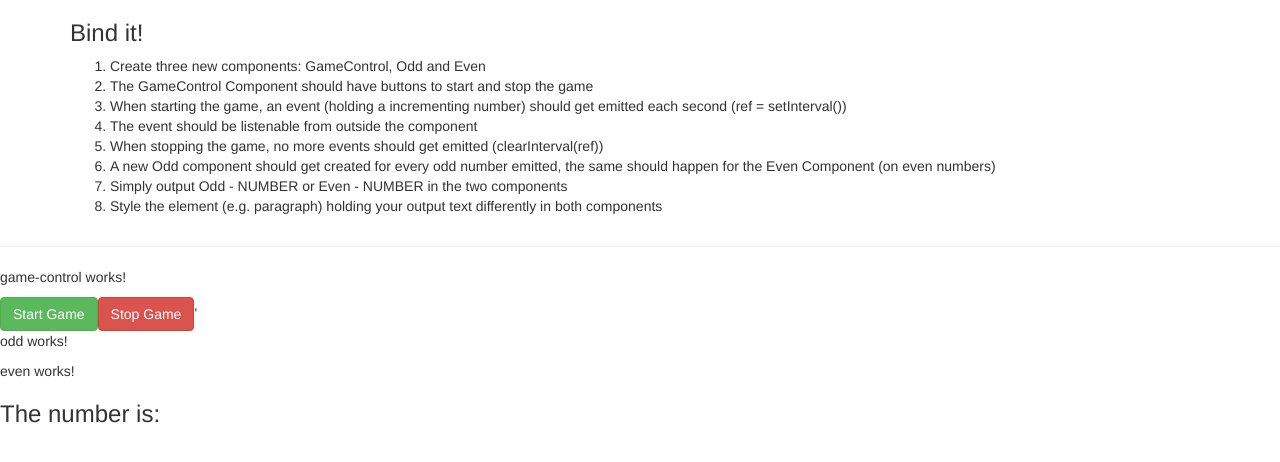
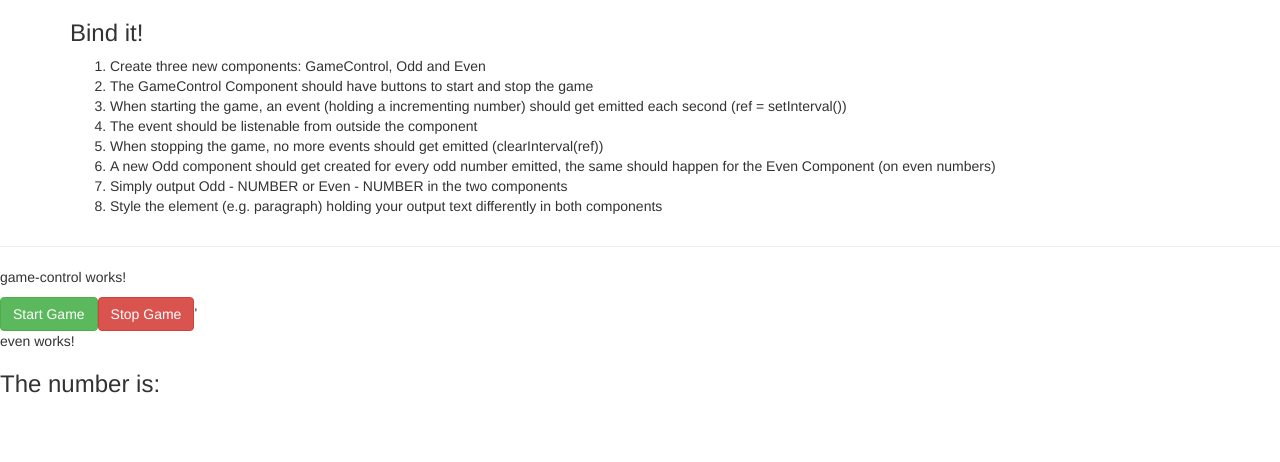
Before and after one commit to pbrandiezs/Udemy-Angular-The-Complete-Guide-2021-Assignment4, an Angular app: page / in a window 1280 px wide. Shown: the top 462 px of the page. Built offline with nearby package versions, Linux system fonts and the light colour scheme.

Commit message:
feat: Display count for odd components

```diff
--- a/src/app/app.component.html
+++ b/src/app/app.component.html
@@ -18,7 +18,7 @@
 <hr>
 <div>
   <app-game-control (gameEvent)='displayTheNumber($event)'></app-game-control>'
-  <app-odd></app-odd>
+  <app-odd *ngIf="theNumberFromGameControl % 2" [x] = theNumberFromGameControl></app-odd>
   <app-even></app-even>
   <h3>The number is: {{theNumberFromGameControl}}</h3>
 
--- a/src/app/app.component.ts
+++ b/src/app/app.component.ts
@@ -1,4 +1,4 @@
-import { Component, Input } from '@angular/core';
+import { Component, EventEmitter, Input, Output } from '@angular/core';
 
 @Component({
   selector: 'app-root',
@@ -6,6 +6,8 @@ import { Component, Input } from '@angular/core';
   styleUrls: ['./app.component.css']
 })
 export class AppComponent {
+  // @Output() theNumberFromGameControlEvent = new EventEmitter();
+
   theNumberFromGameControl: number;
 
   displayTheNumber(x) {
--- a/src/app/odd/odd.component.html
+++ b/src/app/odd/odd.component.html
@@ -1 +1 @@
-<p>odd works!</p>
+<p>odd works! The number is {{ x }}</p>
--- a/src/app/odd/odd.component.ts
+++ b/src/app/odd/odd.component.ts
@@ -1,4 +1,4 @@
-import { Component, OnInit } from '@angular/core';
+import { Component, OnInit, Input } from '@angular/core';
 
 @Component({
   selector: 'app-odd',
@@ -12,4 +12,11 @@ export class OddComponent implements OnInit {
   ngOnInit(): void {
   }
 
+  @Input() x: number;
+
+  getTheNumber(x) {
+     console.log('The number in odd.component.ts is: ' + x);
+     return(x);
+  }
+
 }
```
